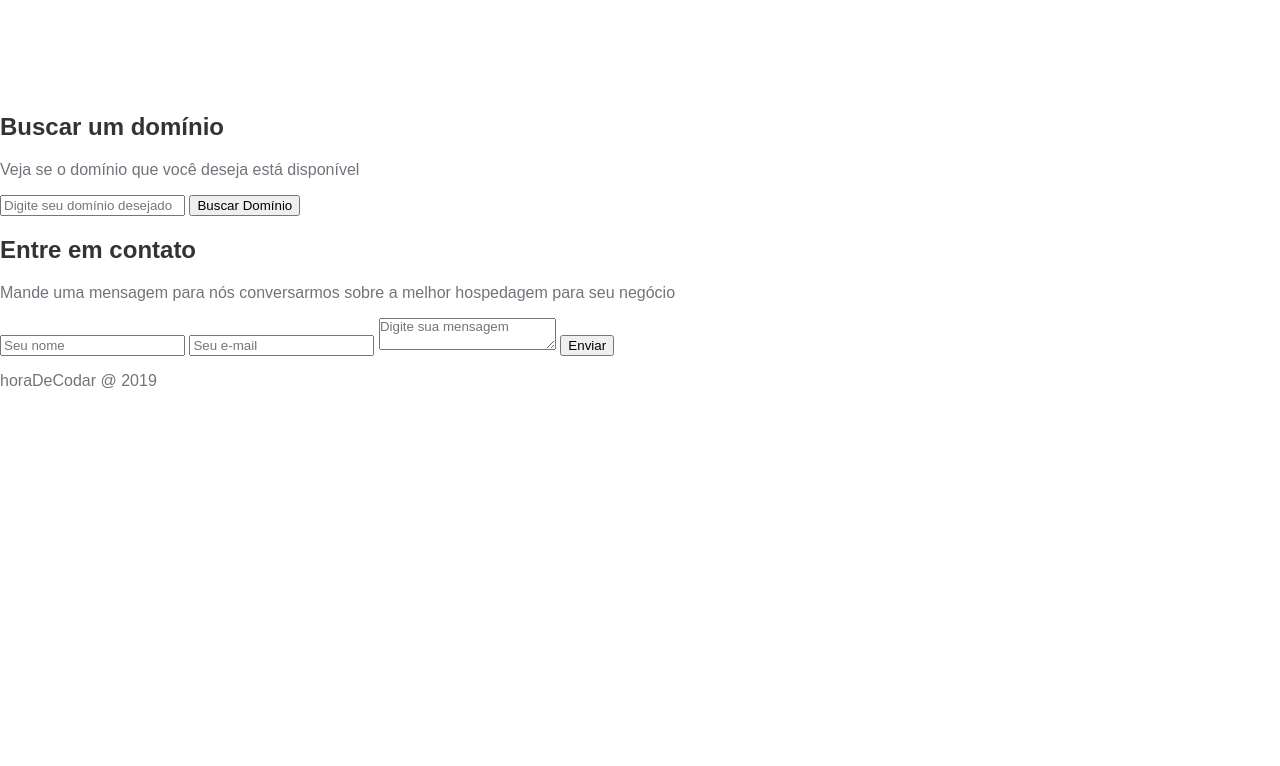
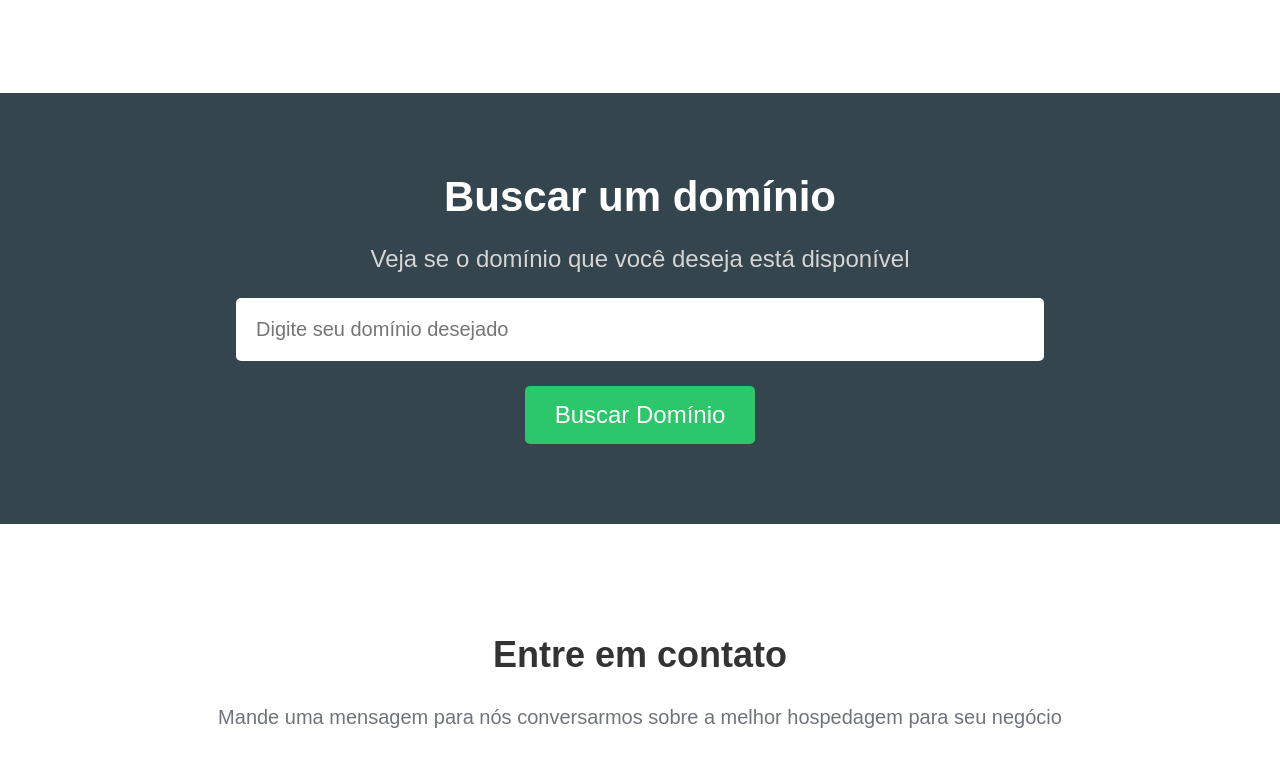
Before and after one commit to ViniciusAzambuja-Dev/hDC_Host, a plain HTML site: page index.html in a window 1280 px wide. Shown: the part 1767-2533 px from the top of the page. Before the commit the page ends 2173 px from the top, so only its background shows below. Drawn offline with Linux system fonts and the light colour scheme.

Commit message:
feat - Add CSS for domain search, contact, and footer

```diff
--- a/css/style.css
+++ b/css/style.css
@@ -225,3 +225,101 @@ nav {
 .plan .recommended {
 	background-color: #f45c57;
 }
+
+/* buscar dominio */
+
+.searchdomain-container {
+	background-color: #34454e;
+	text-align: center;
+	padding: 5em 0;
+}
+
+.searchdomain-container h2 {
+	color: #FFF;
+	font-size: 42px;
+	margin-top: 0;
+	margin-bottom: 15px;
+}
+
+.searchdomain-container p {
+	color: #D5D5D5;
+	font-size: 24px;
+	margin-bottom: 25px;
+}
+
+.searchdomain-container input {
+	display: block;
+	position: relative;
+	margin-left: auto;
+	margin-right: auto;
+	border: none;
+	border-radius: 5px;
+}
+
+.searchdomain-container input[type=text] {
+	margin-bottom: 25px;
+	width: 60%;
+	padding: 20px;
+	font-size: 20px;
+}
+
+.searchdomain-container input[type=submit] {
+	background-color: #2cc76a;
+	padding: 15px 30px;
+	color: #FFF;
+	font-size: 24px;
+}
+
+/* contato */
+
+.contact-container {
+	text-align: center;
+	padding-top: 5em;
+	padding-bottom: 2em;
+}
+
+.contact-container h2 {
+	font-size: 36px;
+}
+
+.contact-container p {
+	font-size: 20px;
+	margin-bottom: 40px;
+}
+
+.contact-container input, .contact-container textarea {
+	width: 200px;
+	padding: 10px 20px;
+	font-size: 16px;
+	border-radius: 5px;
+	border: 1px solid #CCC;
+	margin-left: 10px;
+	margin-right: 10px;
+	margin-bottom: 20px;
+}
+
+.contact-container textarea {
+	display: block;
+	position: relative;
+	margin-left: auto;
+	margin-right: auto;
+	width: 468px;
+	height: 150px;
+}
+
+.contact-container input[type=submit] {
+	display: block;
+	position: relative;
+	margin-left: auto;
+	margin-right: auto;
+	background-color: #2cc76a;
+	color: #FFF;
+}
+
+/* footer */
+
+footer {
+	text-align: center;
+	font-weight: bold;
+	margin-bottom: 50px;
+}
```
